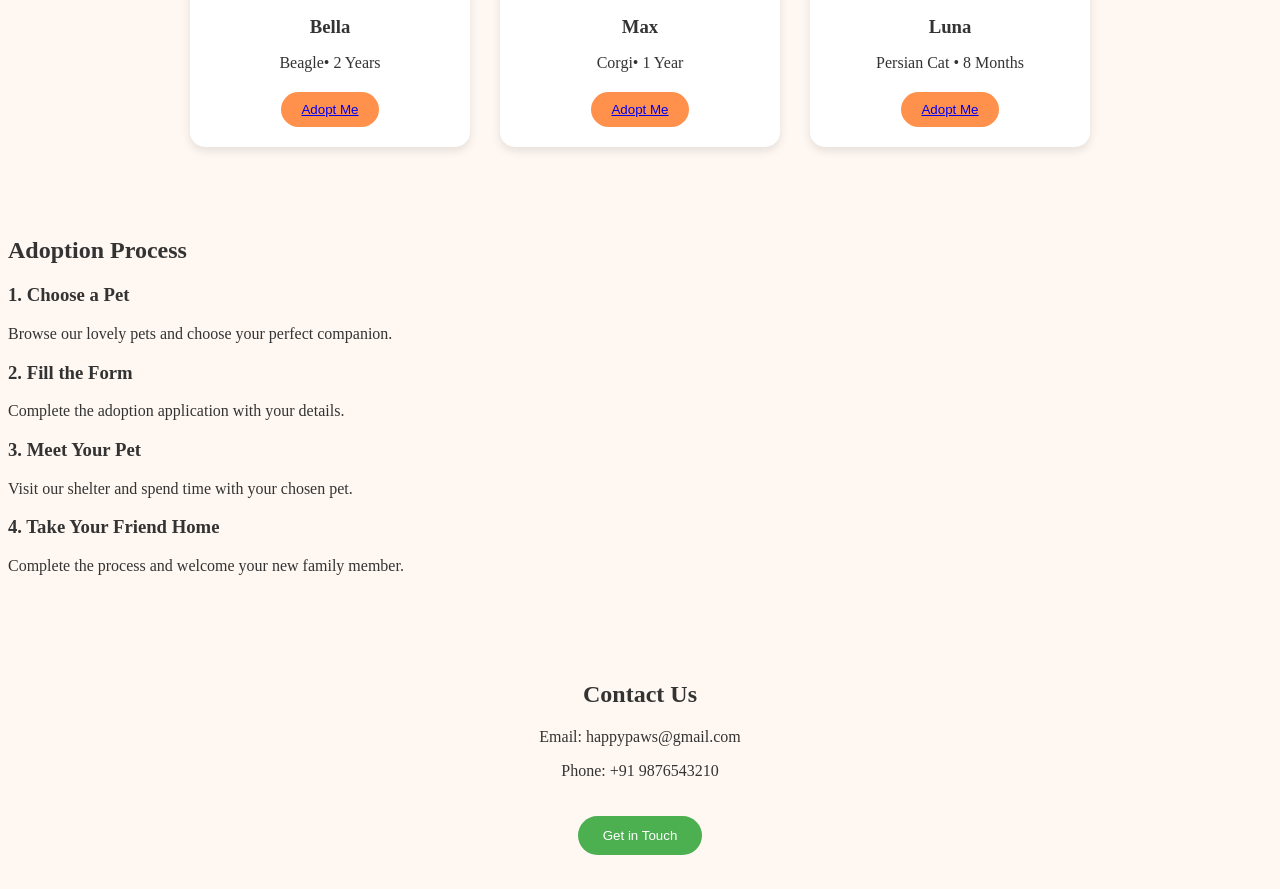
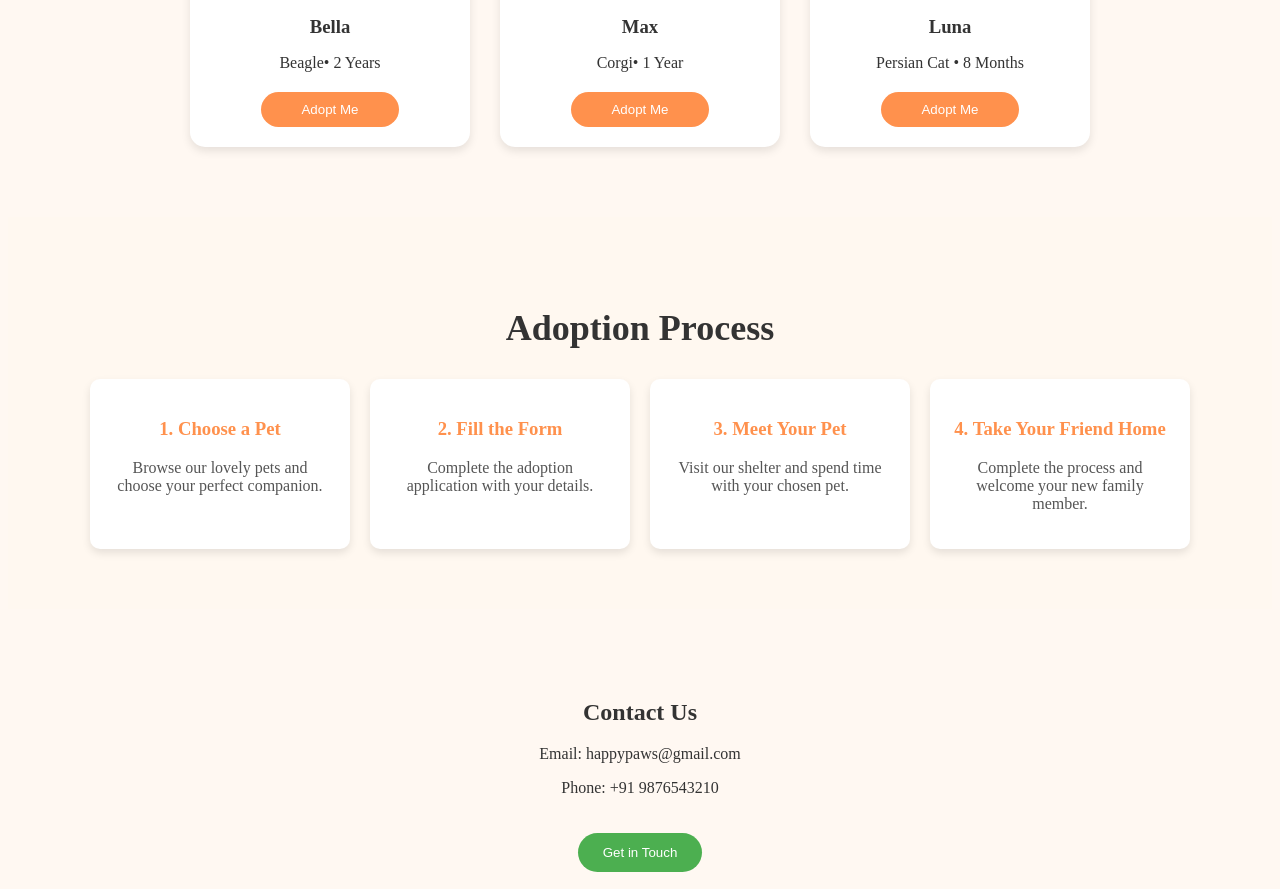
Before and after one commit to renukatupakula42-wq/Pet-Adoption-Landing-page, a plain HTML site: page index.html in a window 1280 px wide. Shown: the part 1321-2210 px from the top of the page. Drawn offline with Linux system fonts and the light colour scheme.

Commit message:
Enhance style.css with process and form styles
Added process section with steps and contact form styles.

````diff
--- a/style.css
+++ b/style.css
@@ -199,5 +199,70 @@ footer{
     color:white;
     text-align:center;
     padding:20px;
+}.process{
+    text-align: center;
+    padding: 60px 20px;
+    background: #fff8f0;
 }
+
+.process h2{
+    font-size: 36px;
+    margin-bottom: 30px;
+}
+
+.steps{
+    display: flex;
+    justify-content: center;
+    gap: 20px;
+    flex-wrap: wrap;
+}
+
+.step{
+    width: 220px;
+    background: white;
+    padding: 20px;
+    border-radius: 10px;
+    box-shadow: 0 4px 8px rgba(0,0,0,0.1);
+}
+
+.step h3{
+    color: #ff914d;
+}
+
+.step p{
+    color: #555;
+}form{
+    width:50%;
+    margin:auto;
+    text-align:center;
+}
+
+input, textarea{
+    width:100%;
+    padding:12px;
+    border:1px solid #ccc;
+    border-radius:8px;
+}
+
+button{
+    background:#ff914d;
+    color:white;
+    padding:12px 25px;
+    border:none;
+    border-radius:8px;
+    cursor:pointer;
+}
+
+button:hover{
+    background:#ff7a26;
+}
+
+.btn{
+    background:#ff914d;
+    color:white;
+    padding:10px 20px;
+    text-decoration:none;
+    border-radius:8px;
+}
+
 ```
````
